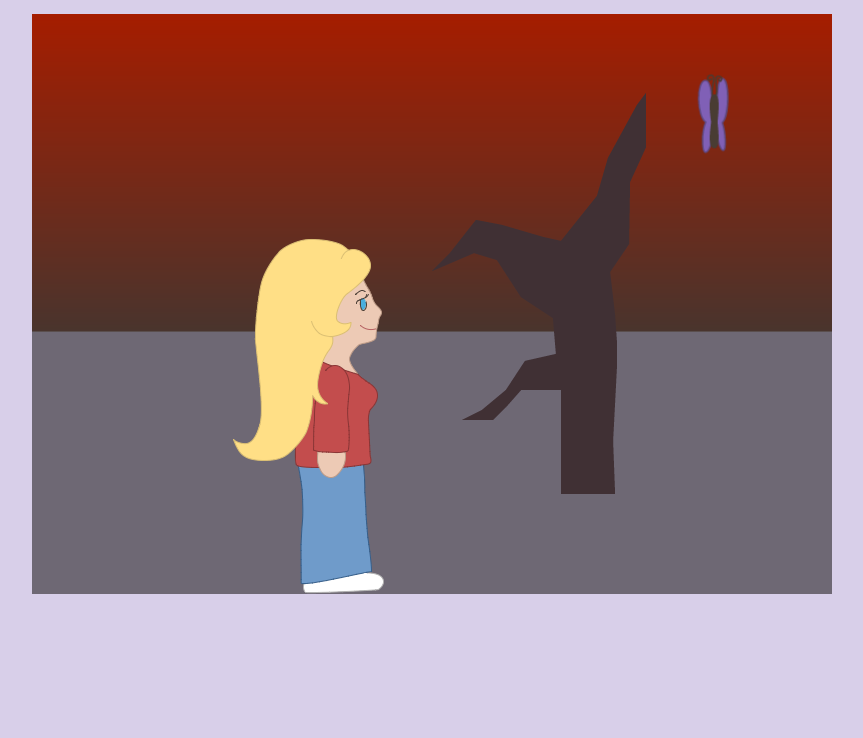
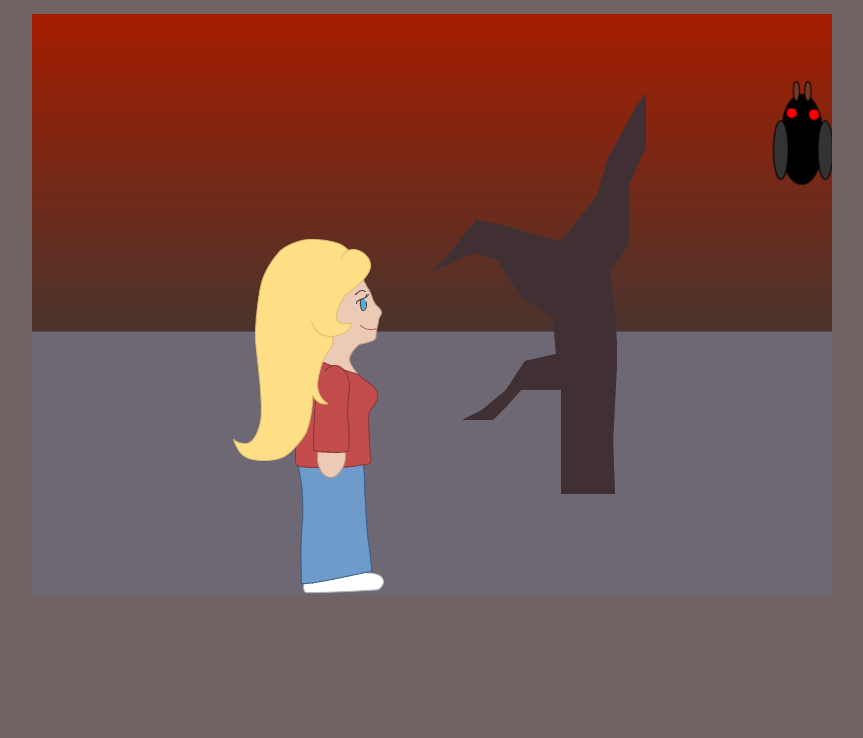
Before and after one commit to deancohen1234/42_Butterflies, a plain HTML site: page 42-butterflies/index.html in a window 1280 px wide. Shown: the part 62-800 px from the top of the page, without its empty margins (208-1071 px from the left). Drawn offline with Linux system fonts and the light colour scheme; a web font is replaced by a local one.

Commit message:
Added the bat sprites and changed background color

```diff
--- a/42-butterflies/css/styles.css
+++ b/42-butterflies/css/styles.css
@@ -1,6 +1,6 @@
 body {
 	font-family: 'Jim Nightshade', cursive;
-	background-color: #D8CFE9;
+	background-color: #706363;
 	}
 
 	canvas {
--- a/42-butterflies/js/butterfly.js
+++ b/42-butterflies/js/butterfly.js
@@ -6,7 +6,7 @@ function initButterfly (startingX, startingY) {
 
 	var butterflyImg = new Image();
 	butterflyImg.onload = function () {
-		newButterfly.width = 80;
+		newButterfly.width = 255;
 		newButterfly.height = butterflyImg.height;
 
 		newButterfly.spriteSheet = butterflyImg;
@@ -17,7 +17,7 @@ function initButterfly (startingX, startingY) {
 			image: newButterfly.spriteSheet,
 			numberOfFrames: 2,
 			startingFrameIndex: 0,
-			ticksPerFrame: (Math.random() * 10) + 8,  // random wing flap rate between 8 and 18
+			ticksPerFrame: (Math.random() * 10) + 5,  // random wing flap rate between 8 and 18
 			loop: true
 		});
 
@@ -34,7 +34,7 @@ function initButterfly (startingX, startingY) {
 		newButterfly.captured = true;
 	};
 
-	butterflyImg.src = "imgs/butterfly-sprite.png";
+	butterflyImg.src = "imgs/BatSpriteThing.png";
 
 	return newButterfly;
 }
```
Also changed, not shown: 42-butterflies/imgs/BatSpriteThing.png (added), 1 other file.
